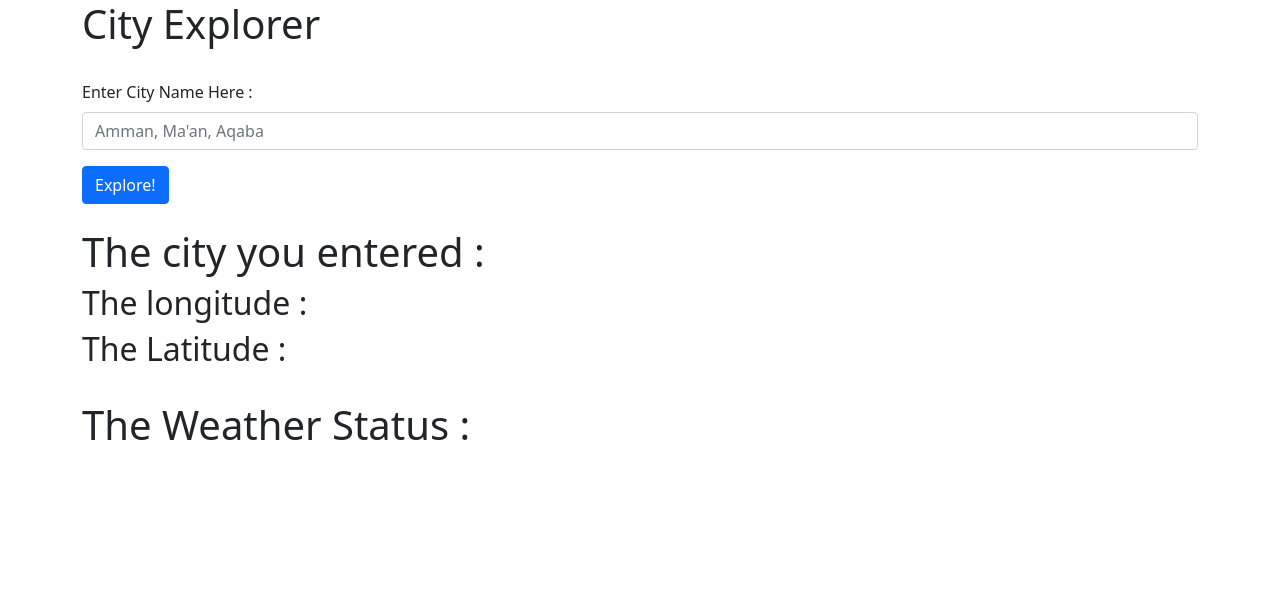
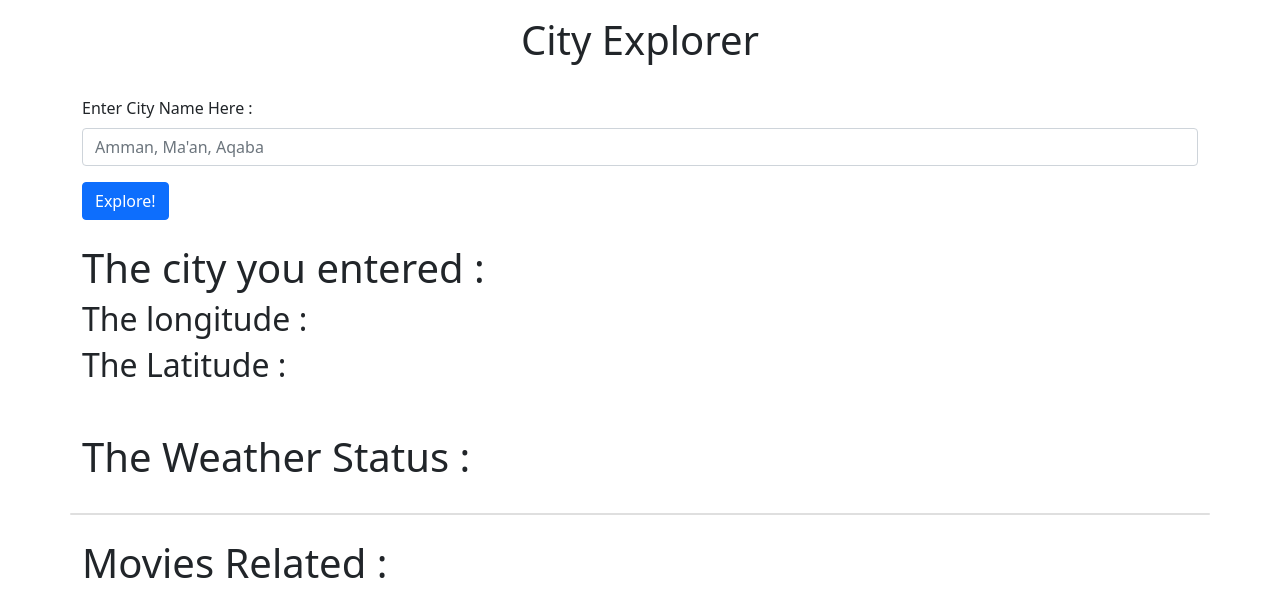
Before and after one commit to OsaidAlhomedy/city-explorer, a React (Create React App) app: page / in a window 1280 px wide. Shown: the top 616 px of the page. Built offline with nearby package versions, Linux system fonts and the light colour scheme.

Commit message:
finished refactoring and styling

```diff
--- a/src/App.js
+++ b/src/App.js
@@ -1,6 +1,6 @@
 import React, { Component } from "react";
 import "bootstrap/dist/css/bootstrap.min.css";
-import { Container, Row } from "react-bootstrap";
+import { Container, Row, Col } from "react-bootstrap";
 import Explore from "./components/Explore";
 import axios from "axios";
 import Movies from "./components/Movies";
@@ -80,7 +80,7 @@ class App extends Component {
     const stringArray = [];
     for (let i = 0; i < data.length; i++) {
       stringArray.push(
-        `on ${data[i].date} the weather status : Low of ${data[i].low}, high of ${data[i].high} with ${data[i].description}`
+        `${data[i].date} the weather status : Low of ${data[i].low}, high of ${data[i].high} with ${data[i].description}`
       );
     }
     this.setState({
@@ -109,15 +109,17 @@ class App extends Component {
   render() {
     return (
       <Container className="">
-        <Row className="mb-4">
-          <h1>City Explorer</h1>
+        <Row className="mb-4" sm={12}>
+          <Col className="d-flex justify-content-center mt-3" sm={12}>
+            <h1>City Explorer</h1>
+          </Col>
         </Row>
         <Row className="mb-4">
           <Explore getData={this.getData} />
         </Row>
         {!this.state.errorDisplay ? (
           <Row className="mb-4">
-            <Row>
+            <Row className="mb-3">
               <h1>The city you entered : {this.state.name}</h1>
               <h2>The longitude : {this.state.lon}</h2>
               <h2>The Latitude : {this.state.lat}</h2>
@@ -157,6 +159,9 @@ class App extends Component {
           ) : null}
         </Row>
         <Row className="mb-4">
+          <h1>Movies Related :</h1>
+        </Row>
+        <Row className="justify-content-around">
           {this.state.moviesArr
             ? this.state.moviesArr.map((item) => {
                 console.log(item);
--- a/src/components/WeatherDay.js
+++ b/src/components/WeatherDay.js
@@ -1,13 +1,14 @@
 import React, { Component } from "react";
+import Card from "react-bootstrap/Card";
 
 class WeatherDay extends Component {
   render() {
     return (
-      <>
+      <Card>
         {this.props.arrayStrings.map((item) => {
-          return <h2>{item}</h2>;
+          return <Card.Body>{item}</Card.Body>;
         })}
-      </>
+      </Card>
     );
   }
 }
```
Also changed, not shown: src/components/Location.js (added, +14 -0 lines).
